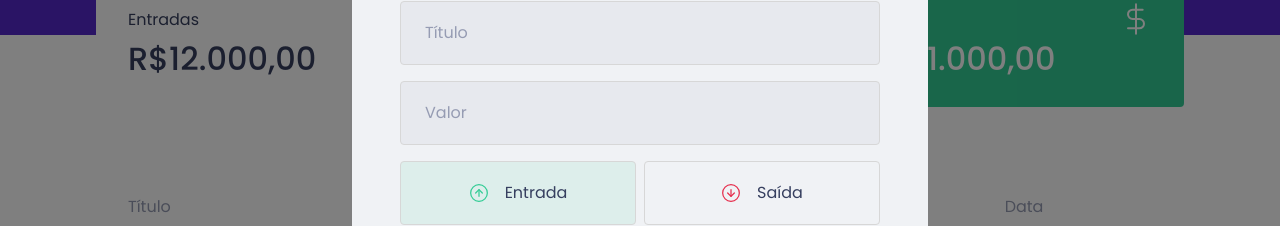
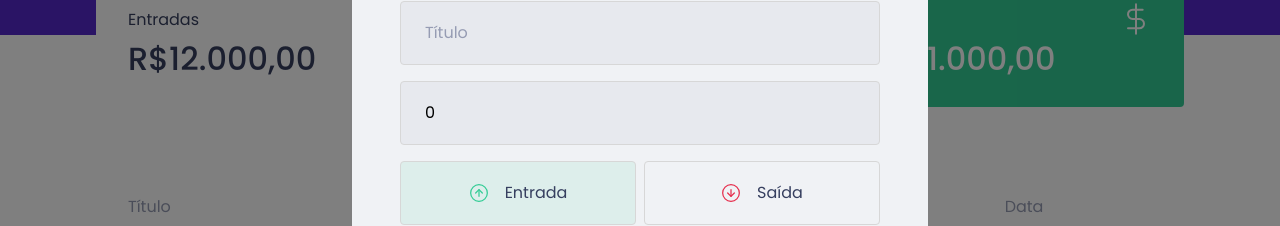
Before and after one commit to wesleydrum10/dtmoney, a React (Create React App) app: page / in a window 1280 px wide. Both pictures are taken after a click on the button "Nova Transação". Shown: the part 237-463 px from the top of the page. Built offline with nearby package versions, Linux system fonts and the light colour scheme; no server answers; what miragejs would draw is missing.

Commit message:
Salvando dados do form

```diff
--- a/src/components/NewTransactionModal/index.tsx
+++ b/src/components/NewTransactionModal/index.tsx
@@ -3,7 +3,7 @@
 import outcomeImg from '../../assets/outcome.svg';
 import { Container, RadioBox, TransactionTypeContainer } from '../NewTransactionModal/styles'
 import closeImg from '../../assets/close.svg';
-import { useState } from 'react';
+import { FormEvent, useState } from 'react';
 
 interface NewTransactionModalProps {
   isOpen: boolean;
@@ -12,7 +12,20 @@
 
 export function NewTransactionModal({ isOpen, onRequestClose }: NewTransactionModalProps) {
 
+  const [title, setTitle] = useState('');
+  const [value, setValue] = useState(0);
+  const [category, setCategory] = useState('');
   const [type, setType] = useState('deposit')
+
+  function handleCreateNewTransaction(event: FormEvent) {
+    event.preventDefault();  // modo de prevenir o comportamento do formulário para não tentar redirecionar a página, como é feito no html
+    console.log({
+      title,
+      value,
+      category,
+      type
+    })
+  }
 
   return (
     <Modal
@@ -29,15 +42,19 @@
         <img src={closeImg} alt="Fechar modal"/>
       </button>
 
-      <Container>
+      <Container onSubmit={handleCreateNewTransaction}>
         <h2>Cadastrar informação</h2>
         <input
           placeholder="Título"
+          value={title}
+          onChange={event => setTitle(event.target.value)}
         />
 
         <input
           type="number"
           placeholder="Valor"
+          value={value}
+          onChange={event => setValue(Number(event.target.value))}
         />
 
         <TransactionTypeContainer>
@@ -64,6 +81,8 @@
 
         <input
           placeholder="Categoria"
+          value={category}
+          onChange={event => setCategory(event.target.value)}
         />
 
         <button type="submit">
```
